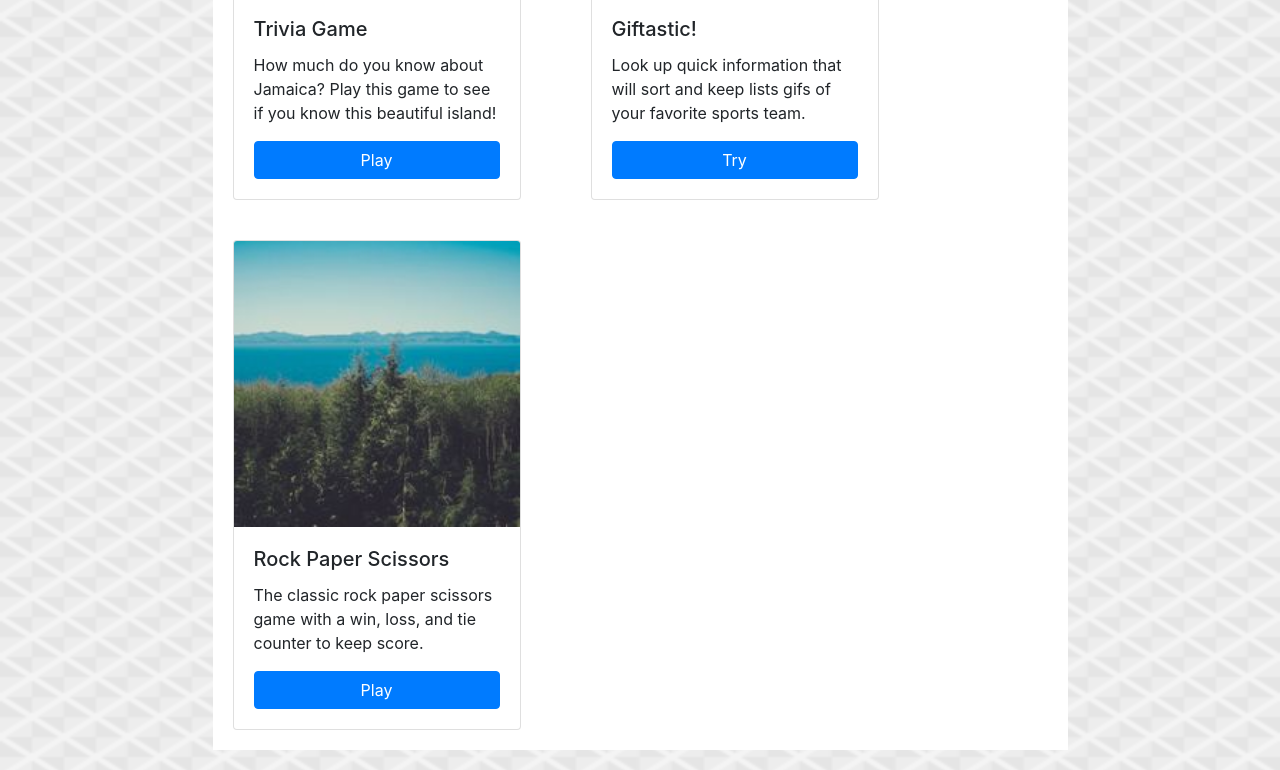
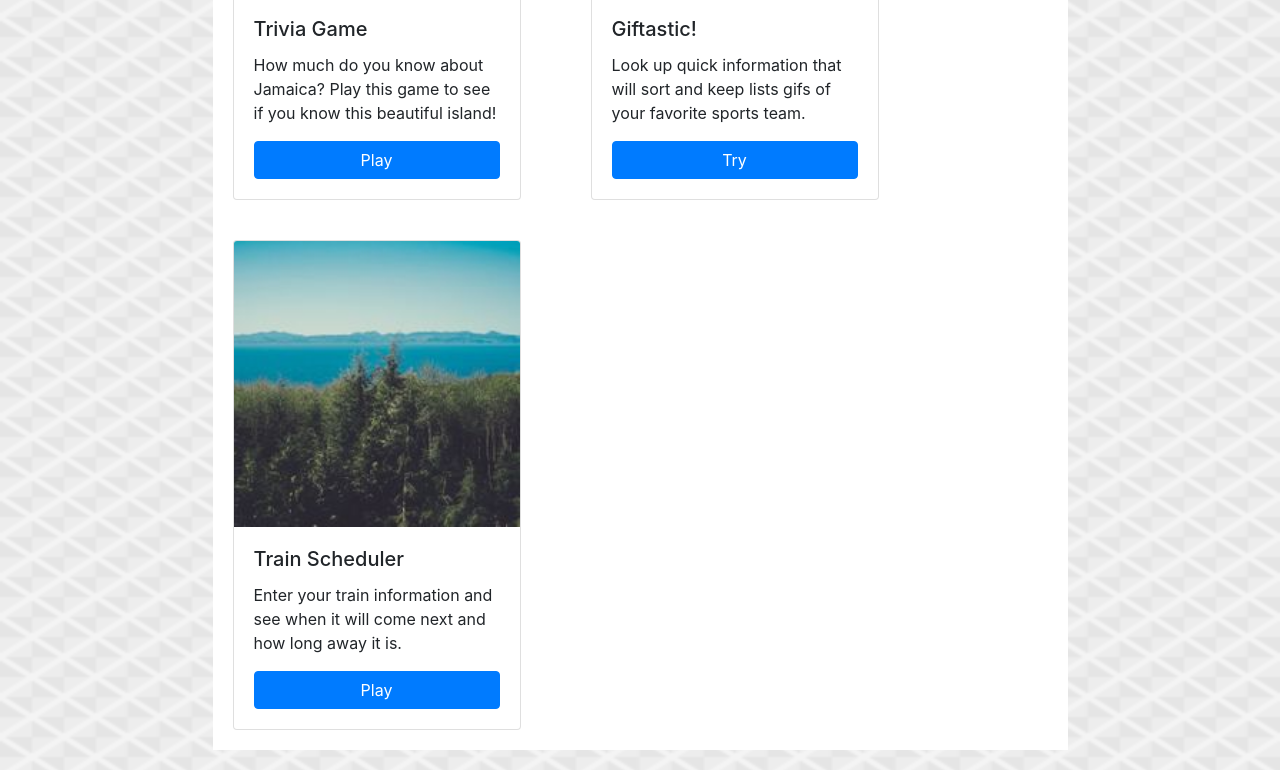
Before and after one commit to JCartwright44/Bootstrap-Portfolio, a plain HTML site: page portfolio.html in a window 1280 px wide. Shown: the part 1003-1773 px from the top of the page. Drawn offline with nearby package versions, Linux system fonts and the light colour scheme.

Commit message:
train update

```diff
--- a/portfolio.html
+++ b/portfolio.html
@@ -103,9 +103,9 @@
                             <div class="card" style="width: 18rem;">
                                     <img class="card-img-top" src="assets/Images/five.jpg" alt="Card image cap">
                                     <div class="card-body">
-                                      <h5 class="card-title">Rock Paper Scissors</h5>
-                                      <p class="card-text">The classic rock paper scissors game with a win, loss, and tie counter to keep score.</p>
-                                      <a href="#" class="btn btn-primary" style="text-align: center; width: 100%;">Play</a>
+                                      <h5 class="card-title">Train Scheduler</h5>
+                                      <p class="card-text">Enter your train information and see when it will come next and how long away it is.</p>
+                                      <a href="https://jcartwright44.github.io/Train-Scheduler/" class="btn btn-primary" style="text-align: center; width: 100%;">Play</a>
                                     </div>
                                   </div>
                     </div>
```
